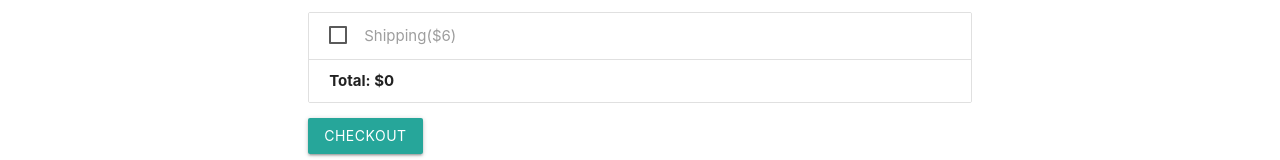
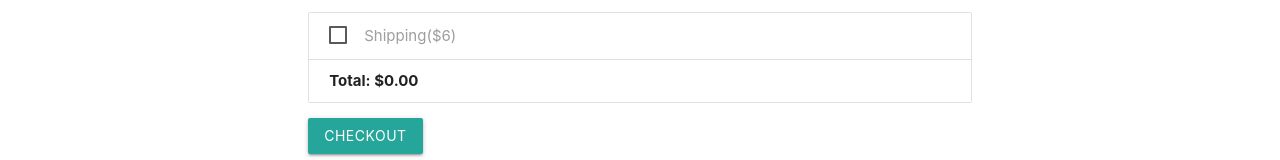
Before and after one commit to nidhinkumar06/react-cart, a React (Create React App) app: page /cart in a window 1280 px wide. Shown: the part 198-358 px from the top of the page. Built offline with nearby package versions, Linux system fonts and the light colour scheme.

Commit message:
Fix total

```diff
--- a/src/screens/Recipe.js
+++ b/src/screens/Recipe.js
@@ -1,5 +1,6 @@
 import React, {Component} from 'react'
 import {connect} from 'react-redux'
+import {round} from 'lodash';
 
 class Recipe extends Component {
 
@@ -27,7 +28,7 @@ class Recipe extends Component {
           </label>
         </li>
         <li className="collection-item">
-          <b>Total: ${this.props.total}
+          <b>Total: ${round((this.props.total), 2).toFixed(2)}
           </b>
         </li>
       </div>
```
